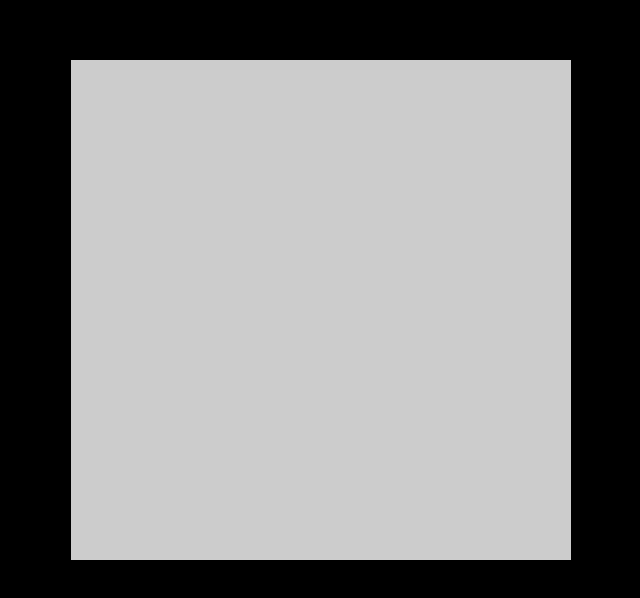
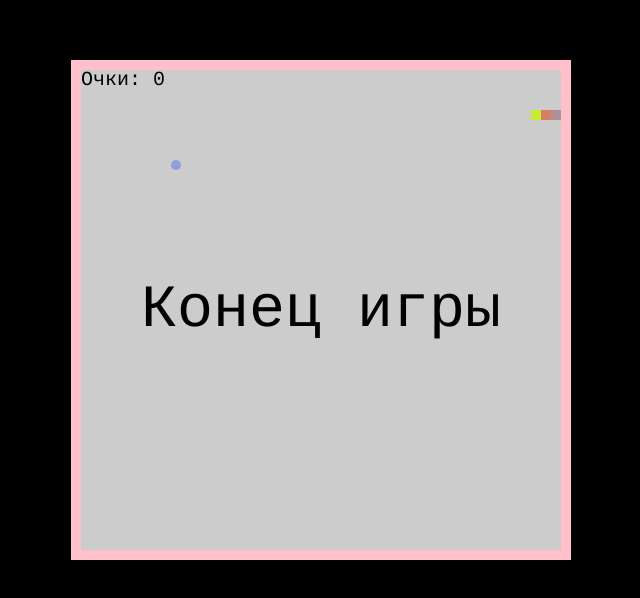
Before and after one commit to nik-developer/js-game-snake, a plain HTML site: page index.html in a window 1280 px wide. Shown: the part 198-796 px from the top of the page, without its empty margins (319-959 px from the left). Drawn offline with Linux system fonts and the light colour scheme; the site is published under a folder, as on GitHub Pages, so addresses that start at the root find nothing.

Commit message:
fixed link to js

```diff
--- a/index.html
+++ b/index.html
@@ -11,7 +11,7 @@
 
 <body>
     <canvas id="canvas" class="canvas" width="500" height="500"></canvas>
-    <script src="/js/snake-game.js" type="module"></script>
+    <script src="./js/snake-game.js" type="module"></script>
 </body>
 
 </html>
```
